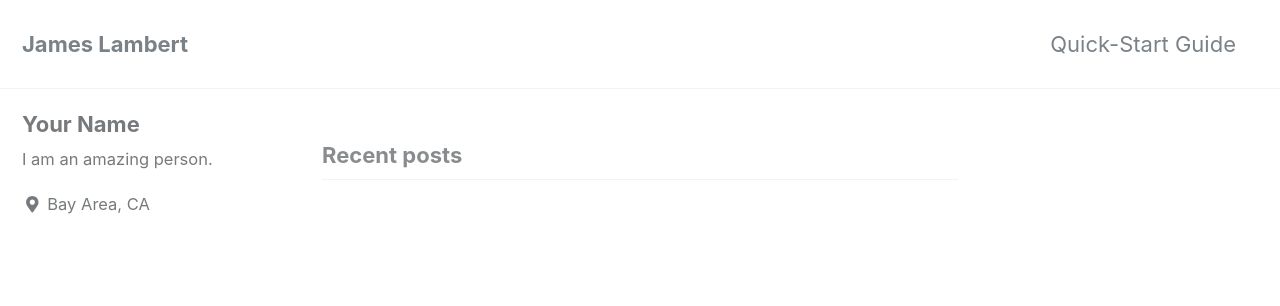
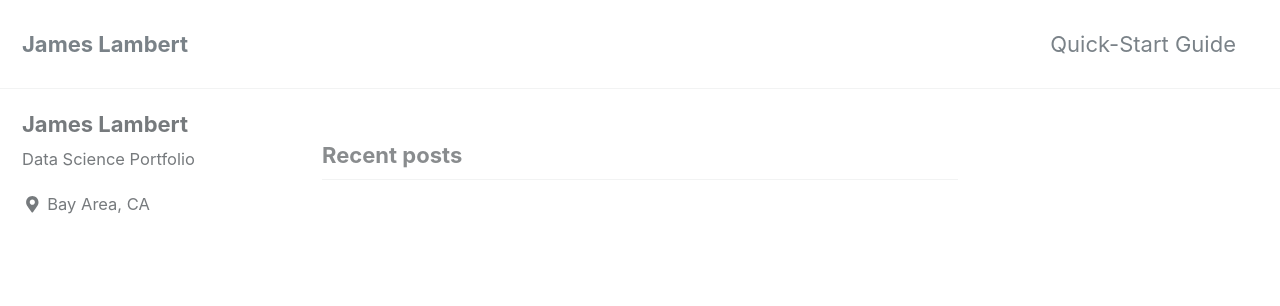
Before and after one commit to jrlambert1/jrlambert1.github.io, a Jekyll site: the page built from index.html, in a window 1280 px wide. Shown: the top 306 px of the page. Built offline with Jekyll 4.4.1, drawn with Linux system fonts in a browser that asks for light colours; cached includes are drawn as plain includes; nearby versions of some CDN libraries; the list of posts is cut into pages by our own code.

Commit message:
update 3

```diff
--- a/_config.yml
+++ b/_config.yml
@@ -19,7 +19,7 @@ locale                   : "en-US"
 title                    : "James Lambert"
 title_separator          : "-"
 name                     : "James Lambert"
-description              : "An amazing website."
+description              : "Data Science Portfolio"
 url                      : # the base hostname & protocol for your site e.g. "https://mmistakes.github.io"
 baseurl                  : # the subpath of your site, e.g. "/blog"
 repository               : # GitHub username/repo-name e.g. "mmistakes/minimal-mistakes"
@@ -101,14 +101,14 @@ analytics:
 
 # Site Author
 author:
-  name             : "Your Name"
+  name             : "James Lambert"
   avatar           : # path of avatar image, e.g. "/assets/images/bio-photo.jpg"
-  bio              : "I am an amazing person."
+  bio              : "Data Science Portfolio"
   location         : "Bay Area, CA"
   email            :
   links:
     - label: "Email"
-      icon: "fas fa-fw fa-envelope-square"
+      icon: "Jrlambert1@gmail.com"
       # url: mailto:your.name@email.com
     - label: "Website"
       icon: "fas fa-fw fa-link"
@@ -120,7 +120,7 @@ author:
       icon: "fab fa-fw fa-facebook-square"
       # url: "https://facebook.com/"
     - label: "GitHub"
-      icon: "fab fa-fw fa-github"
+      icon: "https://github.com/jrlambert1"
       # url: "https://github.com/"
     - label: "Instagram"
       icon: "fab fa-fw fa-instagram"
```
